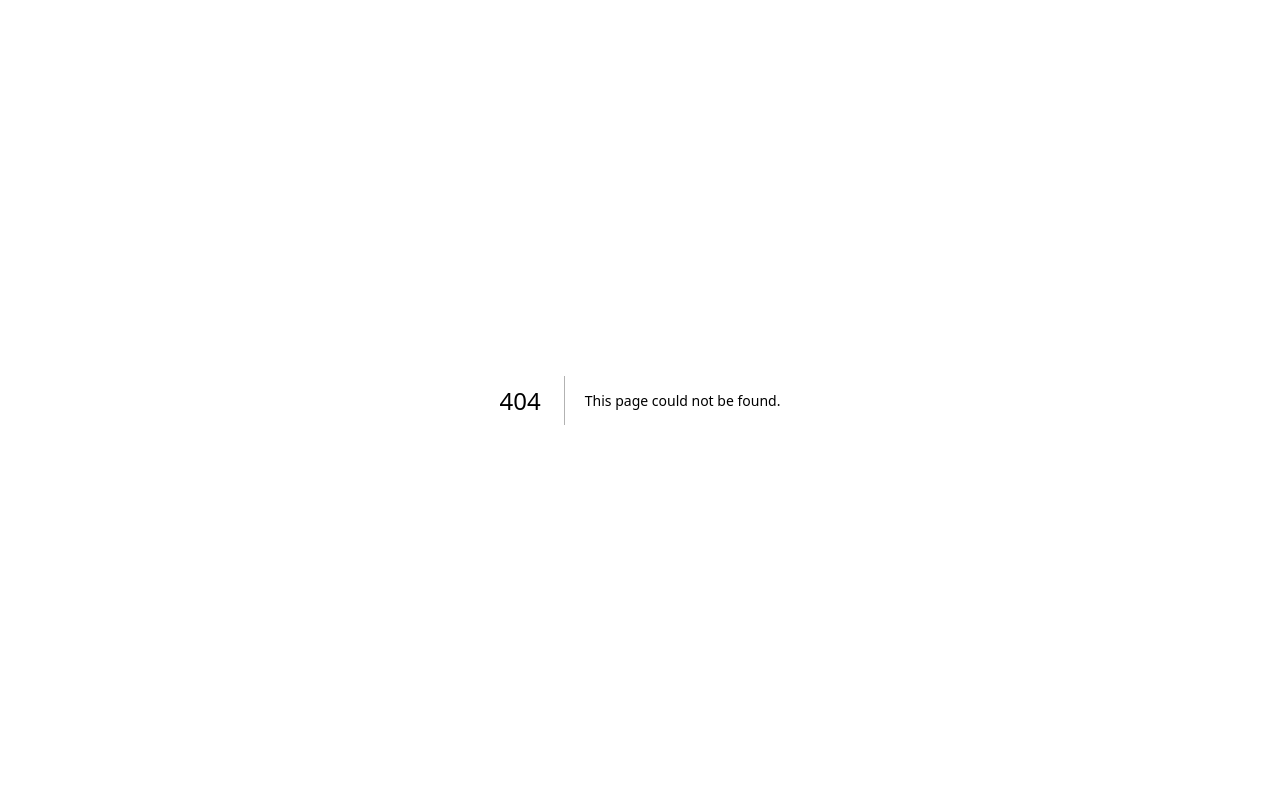
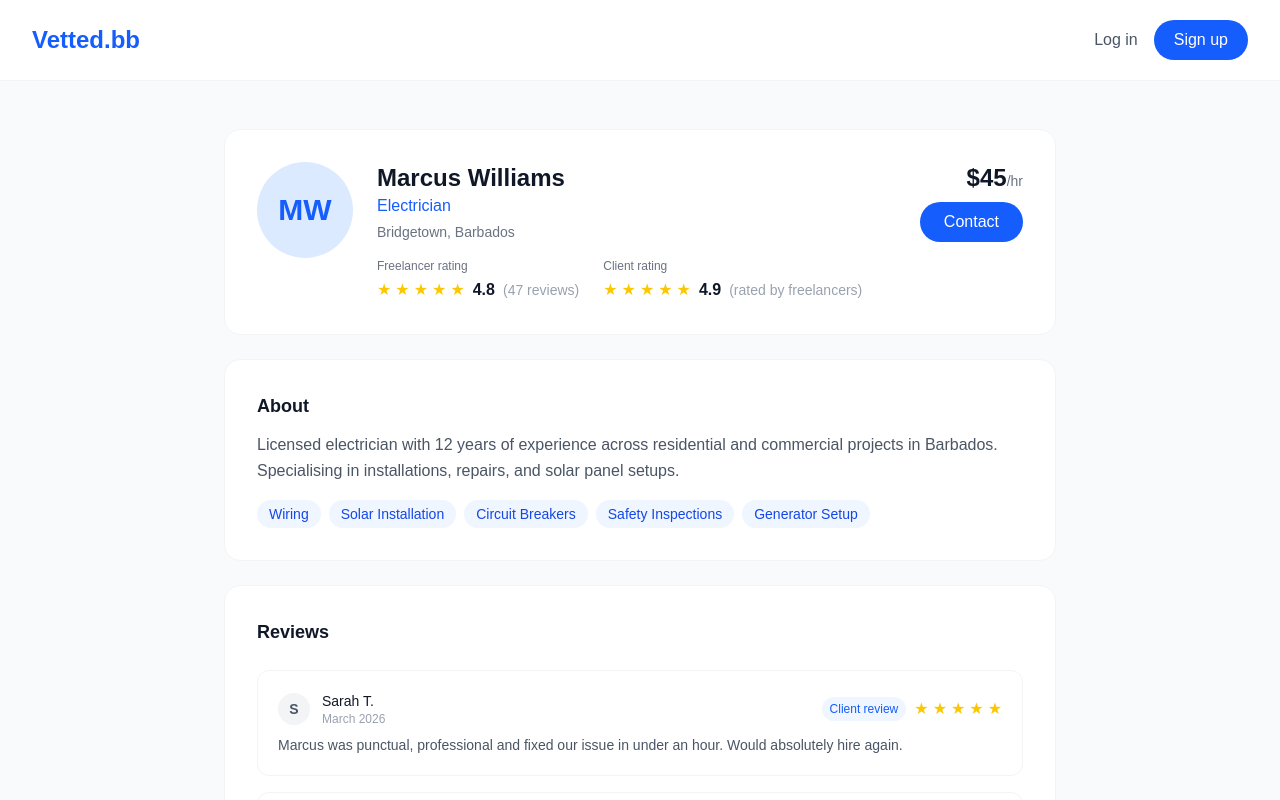
Before and after one commit to CodeCarson246/Vetted-bb, a Next.js app: page /freelancers in a window 1280 px wide. Before the commit this address had no page. Shown: the top 800 px of the page. Built offline with nearby package versions, Linux system fonts and the light colour scheme.

Commit message:
add freelancer profile page

```diff
--- /dev/null
+++ b/app/freelancers/page.js
@@ -0,0 +1,126 @@
+const freelancer = {
+  name: "Marcus Williams",
+  trade: "Electrician",
+  location: "Bridgetown, Barbados",
+  rating: 4.8,
+  reviewCount: 47,
+  clientRating: 4.9,
+  hourlyRate: "$45",
+  bio: "Licensed electrician with 12 years of experience across residential and commercial projects in Barbados. Specialising in installations, repairs, and solar panel setups.",
+  skills: ["Wiring", "Solar Installation", "Circuit Breakers", "Safety Inspections", "Generator Setup"],
+  reviews: [
+    { author: "Sarah T.", rating: 5, comment: "Marcus was punctual, professional and fixed our issue in under an hour. Would absolutely hire again.", date: "March 2026", type: "client" },
+    { author: "James B.", rating: 5, comment: "Excellent work on our office rewiring. Clean, efficient and fairly priced.", date: "February 2026", type: "client" },
+    { author: "Marcus W.", rating: 4, comment: "Good client, clear instructions and prompt payment. Would work with again.", date: "January 2026", type: "freelancer" },
+  ]
+}
+
+function StarRating({ rating }) {
+  return (
+    <div className="flex gap-1">
+      {[1,2,3,4,5].map(star => (
+        <span key={star} className={star <= Math.round(rating) ? "text-yellow-400" : "text-gray-200"}>★</span>
+      ))}
+    </div>
+  )
+}
+
+export default function FreelancerProfile() {
+  return (
+    <main className="min-h-screen bg-gray-50">
+      <nav className="flex items-center justify-between px-8 py-5 bg-white border-b border-gray-100">
+        <a href="/" className="text-2xl font-bold text-blue-600">Vetted.bb</a>
+        <div className="flex gap-4">
+          <button className="text-gray-600 hover:text-gray-900 font-medium">Log in</button>
+          <button className="bg-blue-600 text-white px-5 py-2 rounded-full font-medium hover:bg-blue-700">Sign up</button>
+        </div>
+      </nav>
+
+      <div className="max-w-4xl mx-auto px-8 py-12">
+
+        <div className="bg-white rounded-2xl p-8 mb-6 border border-gray-100">
+          <div className="flex gap-6 items-start">
+            <div className="w-24 h-24 rounded-full bg-blue-100 flex items-center justify-center text-3xl font-bold text-blue-600 flex-shrink-0">
+              {freelancer.name.split(" ").map(n => n[0]).join("")}
+            </div>
+            <div className="flex-1">
+              <div className="flex items-start justify-between">
+                <div>
+                  <h1 className="text-2xl font-bold text-gray-900">{freelancer.name}</h1>
+                  <p className="text-blue-600 font-medium">{freelancer.trade}</p>
+                  <p className="text-gray-500 text-sm mt-1">{freelancer.location}</p>
+                </div>
+                <div className="text-right">
+                  <p className="text-2xl font-bold text-gray-900">{freelancer.hourlyRate}<span className="text-sm text-gray-500 font-normal">/hr</span></p>
+                  <button className="mt-2 bg-blue-600 text-white px-6 py-2 rounded-full font-medium hover:bg-blue-700">Contact</button>
+                </div>
+              </div>
+
+              <div className="flex gap-6 mt-4">
+                <div>
+                  <p className="text-xs text-gray-500 mb-1">Freelancer rating</p>
+                  <div className="flex items-center gap-2">
+                    <StarRating rating={freelancer.rating} />
+                    <span className="font-semibold text-gray-900">{freelancer.rating}</span>
+                    <span className="text-gray-400 text-sm">({freelancer.reviewCount} reviews)</span>
+                  </div>
+                </div>
+                <div>
+                  <p className="text-xs text-gray-500 mb-1">Client rating</p>
+                  <div className="flex items-center gap-2">
+                    <StarRating rating={freelancer.clientRating} />
+                    <span className="font-semibold text-gray-900">{freelancer.clientRating}</span>
+                    <span className="text-gray-400 text-sm">(rated by freelancers)</span>
+                  </div>
+                </div>
+              </div>
+            </div>
+          </div>
+        </div>
+
+        <div className="bg-white rounded-2xl p-8 mb-6 border border-gray-100">
+          <h2 className="text-lg font-bold text-gray-900 mb-3">About</h2>
+          <p className="text-gray-600 leading-relaxed">{freelancer.bio}</p>
+          <div className="flex flex-wrap gap-2 mt-4">
+            {freelancer.skills.map(skill => (
+              <span key={skill} className="bg-blue-50 text-blue-700 px-3 py-1 rounded-full text-sm font-medium">{skill}</span>
+            ))}
+          </div>
+        </div>
+
+        <div className="bg-white rounded-2xl p-8 border border-gray-100">
+          <h2 className="text-lg font-bold text-gray-900 mb-6">Reviews</h2>
+          <div className="flex flex-col gap-4">
+            {freelancer.reviews.map((review, i) => (
+              <div key={i} className="border border-gray-100 rounded-xl p-5">
+                <div className="flex items-center justify-between mb-2">
+                  <div className="flex items-center gap-3">
+                    <div className="w-8 h-8 rounded-full bg-gray-100 flex items-center justify-center text-sm font-semibold text-gray-600">
+                      {review.author[0]}
+                    </div>
+                    <div>
+                      <p className="font-medium text-gray-900 text-sm">{review.author}</p>
+                      <p className="text-xs text-gray-400">{review.date}</p>
+                    </div>
+                  </div>
+                  <div className="flex items-center gap-2">
+                    <span className={`text-xs px-2 py-1 rounded-full font-medium ${review.type === 'client' ? 'bg-blue-50 text-blue-600' : 'bg-green-50 text-green-600'}`}>
+                      {review.type === 'client' ? 'Client review' : 'Freelancer review'}
+                    </span>
+                    <StarRating rating={review.rating} />
+                  </div>
+                </div>
+                <p className="text-gray-600 text-sm">{review.comment}</p>
+              </div>
+            ))}
+          </div>
+        </div>
+
+      </div>
+
+      <footer className="border-t border-gray-100 py-8 text-center text-gray-400 text-sm mt-12">
+        © 2026 Vetted.bb · Connecting Barbados
+      </footer>
+    </main>
+  )
+}
```
